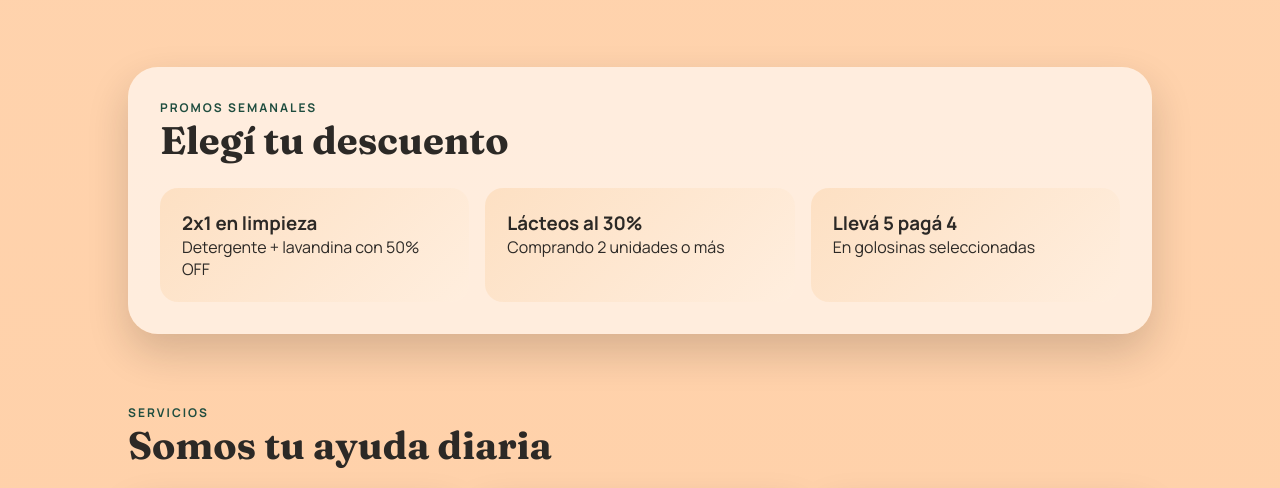
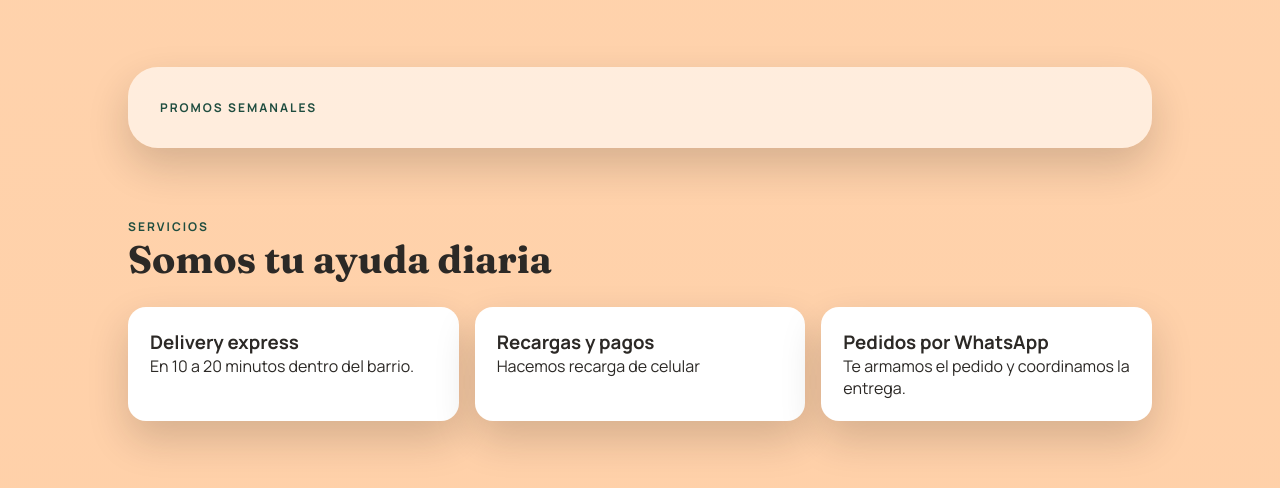
Before and after one commit to CLAY20231/Mi-Felisa, a plain HTML site: page index.html in a window 1280 px wide. Shown: the part 7358-7846 px from the top of the page. Drawn offline with Linux system fonts and the light colour scheme.

Commit message:
Update index.html

```diff
--- a/index.html
+++ b/index.html
@@ -1076,22 +1076,6 @@
       <div class="section-head">
         <div>
           <p class="eyebrow">Promos semanales</p>
-          <h2>Elegí tu descuento</h2>
-        </div>
-      </div>
-      <div class="promo-grid">
-        <div class="promo-card">
-          <h3>2x1 en limpieza</h3>
-          <p>Detergente + lavandina con 50% OFF</p>
-        </div>
-        <div class="promo-card">
-          <h3>Lácteos al 30%</h3>
-          <p>Comprando 2 unidades o más</p>
-        </div>
-        <div class="promo-card">
-          <h3>Llevá 5 pagá 4</h3>
-          <p>En golosinas seleccionadas</p>
-        </div>
       </div>
     </section>
 
```
